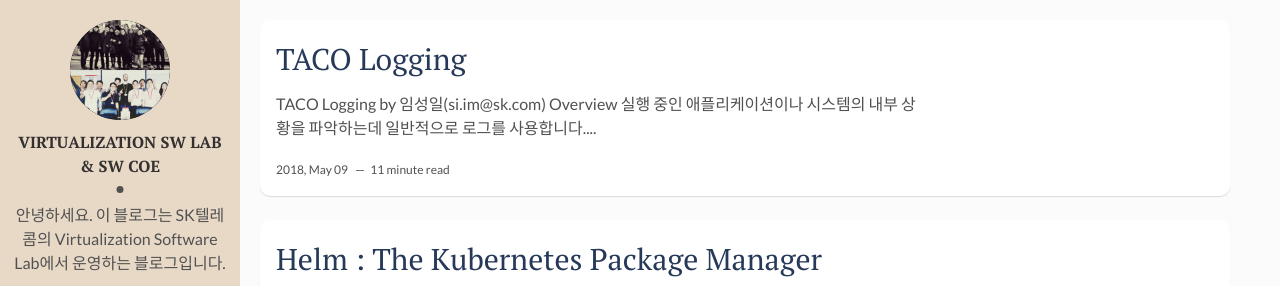
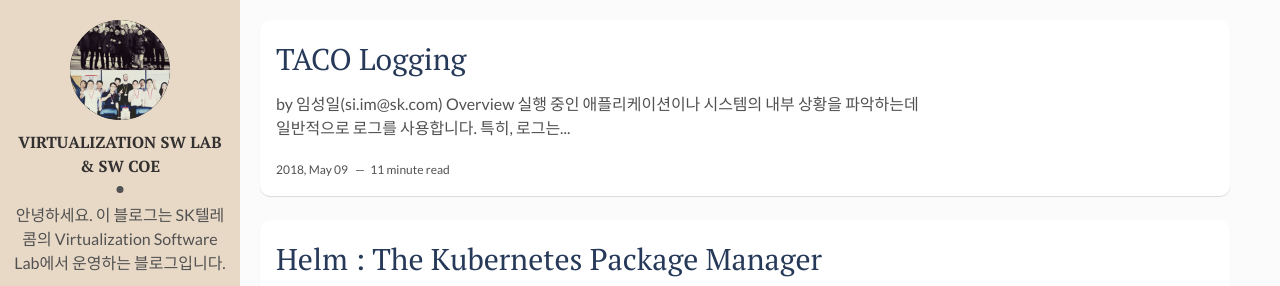
Before and after one commit to sktelecom-oslab/Virtualization-Software-Lab, a Jekyll site: the page built from index.html, in a window 1280 px wide and 1142 px high. Shown: the top 286 px of the window. Built offline with Jekyll 4.4.1, drawn with Linux system fonts in a browser that asks for light colours; the list of posts is cut into pages by our own code.

Commit message:
Update 2018-05-08-TACOLogging.md
Head Test

```diff
--- a/_posts/2018-05-08-TACOLogging.md
+++ b/_posts/2018-05-08-TACOLogging.md
@@ -4,7 +4,6 @@ title:  "TACO Logging"
 date:   2018-05-09 18:00:00 +0900
 author: "임성일"
 ---
-# TACO Logging
 <p>by 임성일(<a href="mailto:si.im@sk.com">si.im@sk.com</a>)</p>
 
 ## Overview
```
